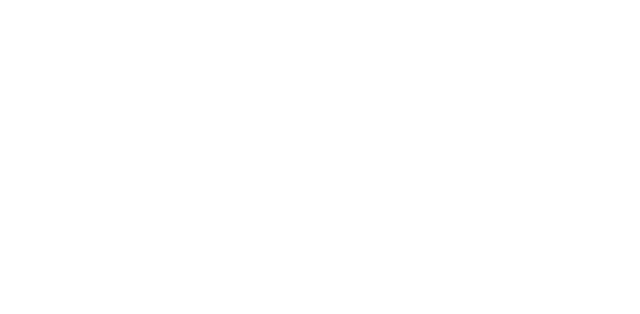
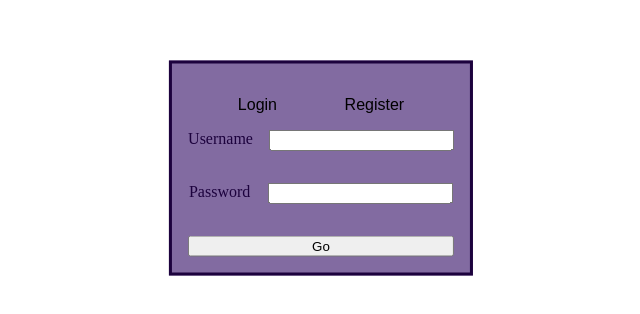
Before and after one commit to WildCodeSchool/2023-02-JS-Reims-project-street-art-hunter, a React (Vite) app in the folder frontend/: page /connexion in a window 1280 px wide. Before the commit this address had no page. Shown: the part 232-546 px from the top of the page, without its empty margins (319-959 px from the left). Built offline with nearby package versions, Linux system fonts and the light colour scheme.

Commit message:
Add a connexion page after the home

```diff
--- a/frontend/src/App.jsx
+++ b/frontend/src/App.jsx
@@ -1,19 +1,16 @@
 import { Route, Routes } from "react-router-dom";
 import Home from "./components/Home";
 import GameBoyColor from "./components/GameBoyColor";
-import Login from "./pages/Login";
-import Register from "./pages/Register";
 import Menu from "./components/Menu";
 import Camera from "./components/Camera";
 import GameBoyScreen from "./components/GameBoyScreen";
 import Score from "./components/Score";
 import Gallery from "./components/Gallery";
 import GalleryReference from "./components/GalleryReference";
+import Connexion from "./pages/Connexion";
 import "./App.scss";
-import { useAuth } from "./contexts/AuthContext";
 
 function App() {
-  const { token, setToken } = useAuth();
   return (
     <div className="App">
       <Routes>
@@ -21,17 +18,7 @@
         <Route path="/gameboycolor" element={<GameBoyColor />} />
         <Route path="/menu" element={<Menu />} />
         <Route path="/camera" element={<Camera />} />
-        {token == null ? (
-          <>
-            <Route path="/register" element={<Register />} />
-            <Route path="/login" element={<Login />} />
-          </>
-        ) : (
-          <button type="button" onClick={() => setToken(null)}>
-            Déconnexion
-          </button>
-        )}
-
+        <Route path="/connexion" element={<Connexion />} />
         <Route
           path="/gallery"
           element={
--- a/frontend/src/App.scss
+++ b/frontend/src/App.scss
@@ -369,3 +369,41 @@
     }
   }
 }
+
+.form-connexion {
+  background-color: rgba($color: #300963, $alpha: 0.6);
+  color: #1c023d;
+  border: 3px solid #1c023d;
+  padding: 1em;
+  margin: 0 auto;
+  position: absolute;
+  top: 50%;
+  right: 50%;
+  transform: translate(50%, -50%);
+}
+
+.change-menu {
+  display: flex;
+  justify-content: space-around;
+  align-items: center;
+  padding: 1em;
+  button {
+    background: none;
+    border: none;
+    padding: 0;
+    font-size: medium;
+  }
+}
+
+.form-login,
+.form-register {
+  display: flex;
+  flex-direction: column;
+  gap: 2rem;
+  justify-content: space-around;
+  .form-line {
+    display: flex;
+    justify-content: space-around;
+    gap: 1em;
+  }
+}
--- a/frontend/src/components/Home.jsx
+++ b/frontend/src/components/Home.jsx
@@ -10,7 +10,7 @@
       <button
         type="button"
         className="return"
-        onClick={() => navigate("/menu")}
+        onClick={() => navigate("/connexion")}
       >
         Start
       </button>
--- /dev/null
+++ b/frontend/src/pages/Connexion.jsx
@@ -0,0 +1,23 @@
+import { useState } from "react";
+import Login from "./Login";
+import Register from "./Register";
+
+function Connexion() {
+  const [isLogin, setIsLogin] = useState(true);
+
+  return (
+    <div className="form-connexion">
+      <div className="change-menu">
+        <button type="button" onClick={() => setIsLogin(true)}>
+          Login
+        </button>
+        <button type="button" onClick={() => setIsLogin(false)}>
+          Register
+        </button>
+      </div>
+      <div className="form-content">{isLogin ? <Login /> : <Register />}</div>
+    </div>
+  );
+}
+
+export default Connexion;
--- a/frontend/src/pages/Login.jsx
+++ b/frontend/src/pages/Login.jsx
@@ -9,11 +9,12 @@
   const navigate = useNavigate();
   return (
     <form
+      className="form-login"
       onSubmit={(event) => {
         event.preventDefault();
         fetch(
           `${
-            import.meta.env.VITE_BACKEND_URL ?? "http://localhost:5000"
+            import.meta.env.VITE_BACKEND_URL ?? "http://localhost:6000"
           }/login`,
           {
             method: "post",
@@ -27,17 +28,17 @@
           .then((response) => response.json())
           .then((data) => {
             setToken(data.token);
-            navigate("/");
+            navigate("/menu");
           });
       }}
     >
       {" "}
-      <div>
+      <div className="form-line">
         {" "}
         <label htmlFor="username">Username</label>{" "}
         <input ref={usernameRef} type="text" id="username" name="username" />{" "}
       </div>{" "}
-      <div>
+      <div className="form-line">
         {" "}
         <label htmlFor="password">Password</label>{" "}
         <input
--- a/frontend/src/pages/Register.jsx
+++ b/frontend/src/pages/Register.jsx
@@ -7,6 +7,7 @@
 
   return (
     <form
+      className="form-register"
       onSubmit={(event) => {
         event.preventDefault();
 
@@ -28,11 +29,11 @@
         );
       }}
     >
-      <div>
+      <div className="form-line">
         <label htmlFor="username">Username</label>
         <input ref={usernameRef} type="text" id="username" name="username" />
       </div>
-      <div>
+      <div className="form-line">
         <label htmlFor="password">Password</label>
         <input
           ref={passwordRef}
@@ -41,7 +42,7 @@
           name="password"
         />
       </div>
-      <div>
+      <div className="form-line">
         <label htmlFor="mail">E-mail</label>
         <input ref={mailRef} type="text" id="mail" name="mail" />
       </div>
```
